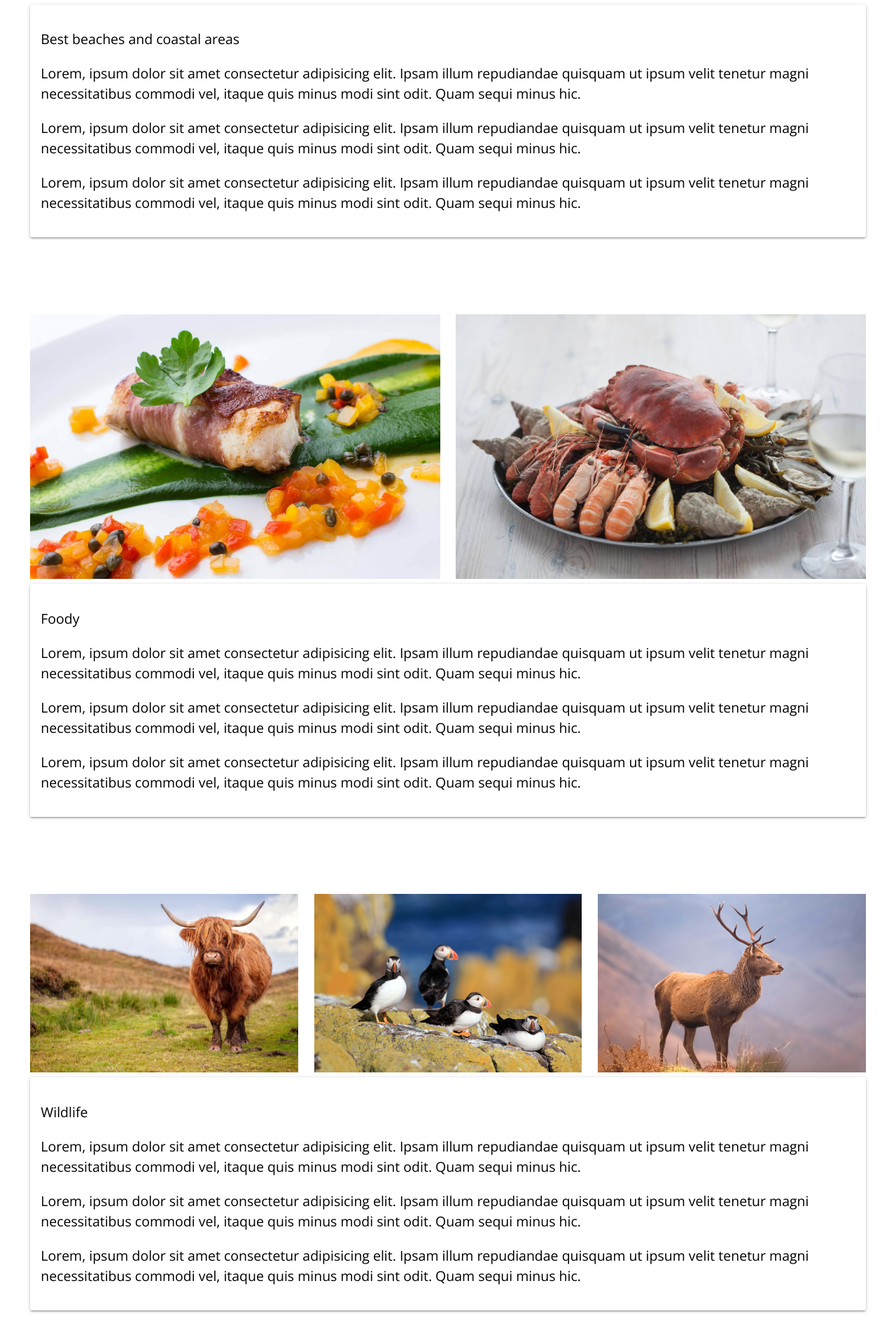
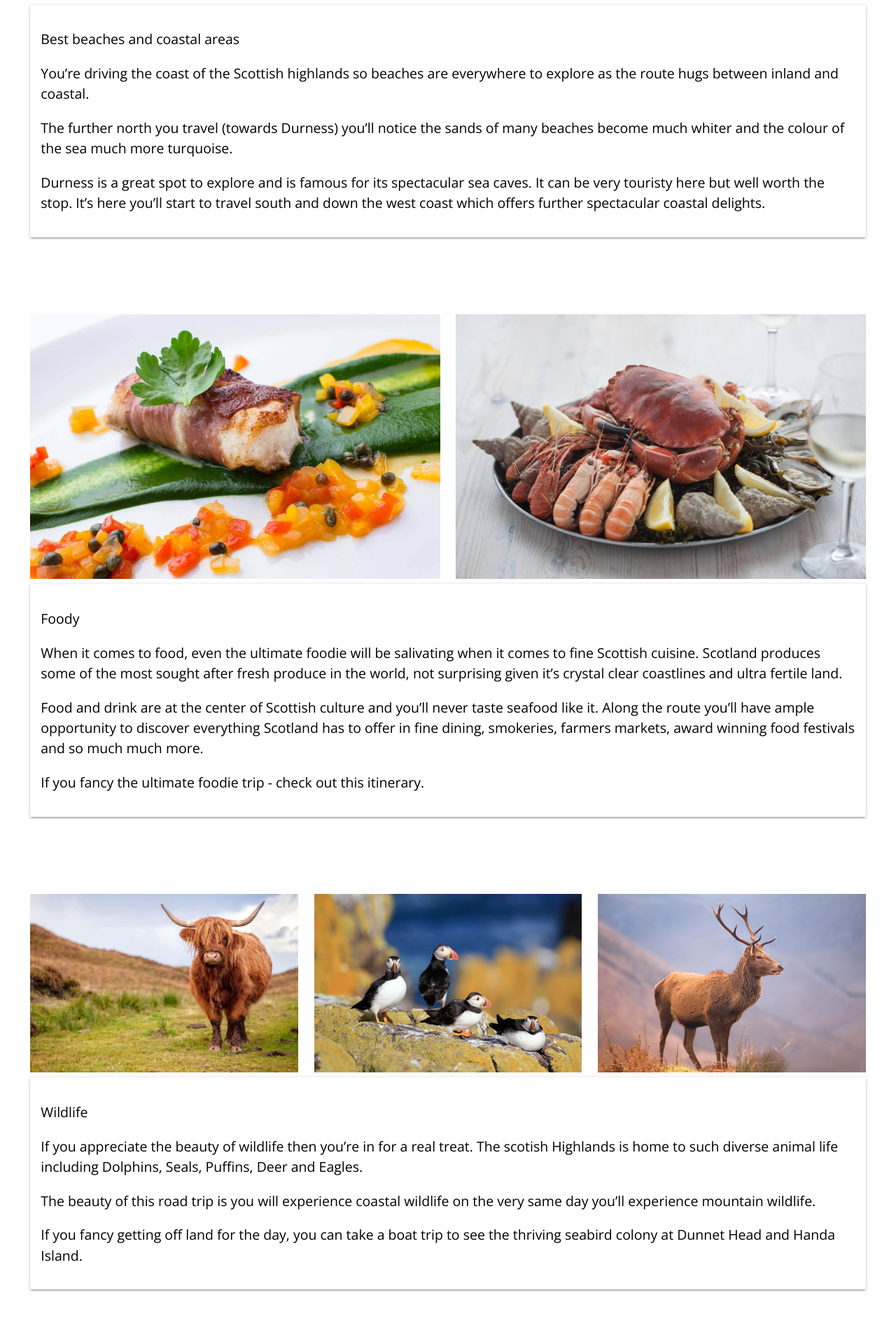
Before and after one commit to scotty-james/Milestone-Project-3--North-Coast-500, a Flask app: page / in a window 1280 px wide. Shown: the part 2626-4546 px from the top of the page at 70% size. Run offline with Flask 2, Linux system fonts and the light colour scheme; some libraries are stand-ins or nearby versions.

Commit message:
Add content to info section on index.html

```diff
--- a/templates/index.html
+++ b/templates/index.html
@@ -79,14 +79,14 @@
                 <div class="card-panel">
                   <span class="black-text">
                     <p>Places to stay</p>
-                    <p>Lorem, ipsum dolor sit amet consectetur adipisicing elit. Ipsam illum repudiandae quisquam ut ipsum velit tenetur
-                      magni necessitatibus commodi vel, itaque quis minus modi sint odit. Quam sequi minus hic.
+                    <p>Take your pick! The drive along the north coast 500 offers a unique selection of accommodation. How does a night in a 15th century castle sound?
+                      Or a night underneath the stars while wild camping. The abundance of choice is yours.
                     </p>
-                    <p>Lorem, ipsum dolor sit amet consectetur adipisicing elit. Ipsam illum repudiandae quisquam ut ipsum velit tenetur
-                      magni necessitatibus commodi vel, itaque quis minus modi sint odit. Quam sequi minus hic.
+                    <p>If you fancy local simplicity there are B&B’s dotted around everything, although it’s strongly advisable to book these well in advance as they fill up pretty quickly
+                      - especially in the summer months.
                     </p>
-                    <p>Lorem, ipsum dolor sit amet consectetur adipisicing elit. Ipsam illum repudiandae quisquam ut ipsum velit tenetur
-                      magni necessitatibus commodi vel, itaque quis minus modi sint odit. Quam sequi minus hic.
+                    <p>The route has some of the most beautiful camping spots and Scotland allows for Wild Camping, so you will never be stuck for somewhere to set up camp for the night.
+                      Take a look at this Northcoast 500 camping itinerary for inspiration.
                     </p>
                   </span>
                 </div>
@@ -103,14 +103,13 @@
                     <div class="card-panel">
                       <span class="black-text">
                         <p>Best beaches and coastal areas</p>
-                        <p>Lorem, ipsum dolor sit amet consectetur adipisicing elit. Ipsam illum repudiandae quisquam ut ipsum velit tenetur
-                          magni necessitatibus commodi vel, itaque quis minus modi sint odit. Quam sequi minus hic.
+                        <p>You’re driving the coast of the Scottish highlands so beaches are everywhere to explore as the route hugs between inland and coastal.
                         </p>
-                        <p>Lorem, ipsum dolor sit amet consectetur adipisicing elit. Ipsam illum repudiandae quisquam ut ipsum velit tenetur
-                          magni necessitatibus commodi vel, itaque quis minus modi sint odit. Quam sequi minus hic.
+                        <p>The further north you travel (towards Durness) you’ll notice the sands of many beaches become much whiter and the colour of the sea much
+                          more turquoise.
                         </p>
-                        <p>Lorem, ipsum dolor sit amet consectetur adipisicing elit. Ipsam illum repudiandae quisquam ut ipsum velit tenetur
-                          magni necessitatibus commodi vel, itaque quis minus modi sint odit. Quam sequi minus hic.
+                        <p>Durness is a great spot to explore and is famous for its spectacular sea caves. It can be very touristy here but well worth the stop.
+                          It’s here you’ll start to travel south and down the west coast which offers further spectacular coastal delights.
                         </p>
                       </span>
                     </div>
@@ -125,14 +124,13 @@
                         <div class="card-panel">
                           <span class="black-text">
                             <p>Foody</p>
-                            <p>Lorem, ipsum dolor sit amet consectetur adipisicing elit. Ipsam illum repudiandae quisquam ut ipsum velit tenetur
-                              magni necessitatibus commodi vel, itaque quis minus modi sint odit. Quam sequi minus hic.
+                            <p>When it comes to food, even the ultimate foodie will be salivating when it comes to fine Scottish cuisine. Scotland produces some
+                              of the most sought after fresh produce in the world, not surprising given it’s crystal clear coastlines and ultra fertile land.
                             </p>
-                            <p>Lorem, ipsum dolor sit amet consectetur adipisicing elit. Ipsam illum repudiandae quisquam ut ipsum velit tenetur
-                              magni necessitatibus commodi vel, itaque quis minus modi sint odit. Quam sequi minus hic.
+                            <p>Food and drink are at the center of Scottish culture and you’ll never taste seafood like it. Along the route you’ll have ample opportunity to
+                              discover everything Scotland has to offer in fine dining, smokeries, farmers markets, award winning food festivals and so much much more.
                             </p>
-                            <p>Lorem, ipsum dolor sit amet consectetur adipisicing elit. Ipsam illum repudiandae quisquam ut ipsum velit tenetur
-                              magni necessitatibus commodi vel, itaque quis minus modi sint odit. Quam sequi minus hic.
+                            <p>If you fancy the ultimate foodie trip - check out this itinerary.
                             </p>
                           </span>
                         </div>
@@ -149,14 +147,12 @@
                           <div class="card-panel">
                             <span class="black-text">
                               <p>Wildlife</p>
-                              <p>Lorem, ipsum dolor sit amet consectetur adipisicing elit. Ipsam illum repudiandae quisquam ut ipsum velit tenetur
-                                magni necessitatibus commodi vel, itaque quis minus modi sint odit. Quam sequi minus hic.
+                              <p>If you appreciate the beauty of wildlife then you’re in for a real treat. The scotish Highlands is home to
+                                such diverse animal life including Dolphins, Seals, Puffins, Deer and Eagles.
                               </p>
-                              <p>Lorem, ipsum dolor sit amet consectetur adipisicing elit. Ipsam illum repudiandae quisquam ut ipsum velit tenetur
-                                magni necessitatibus commodi vel, itaque quis minus modi sint odit. Quam sequi minus hic.
+                              <p>The beauty of this road trip is you will experience coastal wildlife on the very same day you’ll experience mountain wildlife.
                               </p>
-                              <p>Lorem, ipsum dolor sit amet consectetur adipisicing elit. Ipsam illum repudiandae quisquam ut ipsum velit tenetur
-                                magni necessitatibus commodi vel, itaque quis minus modi sint odit. Quam sequi minus hic.
+                              <p>If you fancy getting off land for the day, you can take a boat trip to see the thriving seabird colony at Dunnet Head and Handa Island.
                               </p>
                             </span>
                           </div>
```
